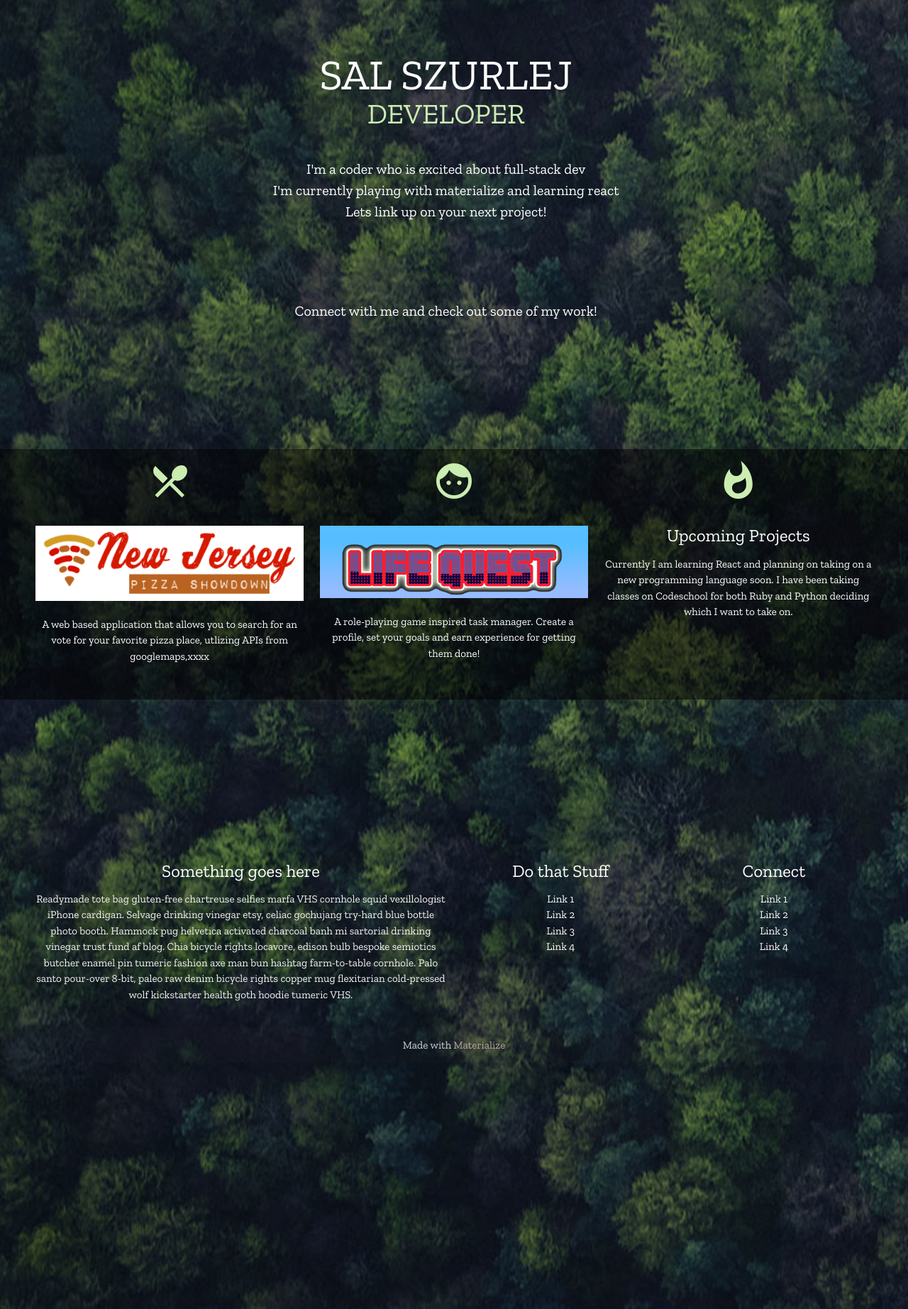
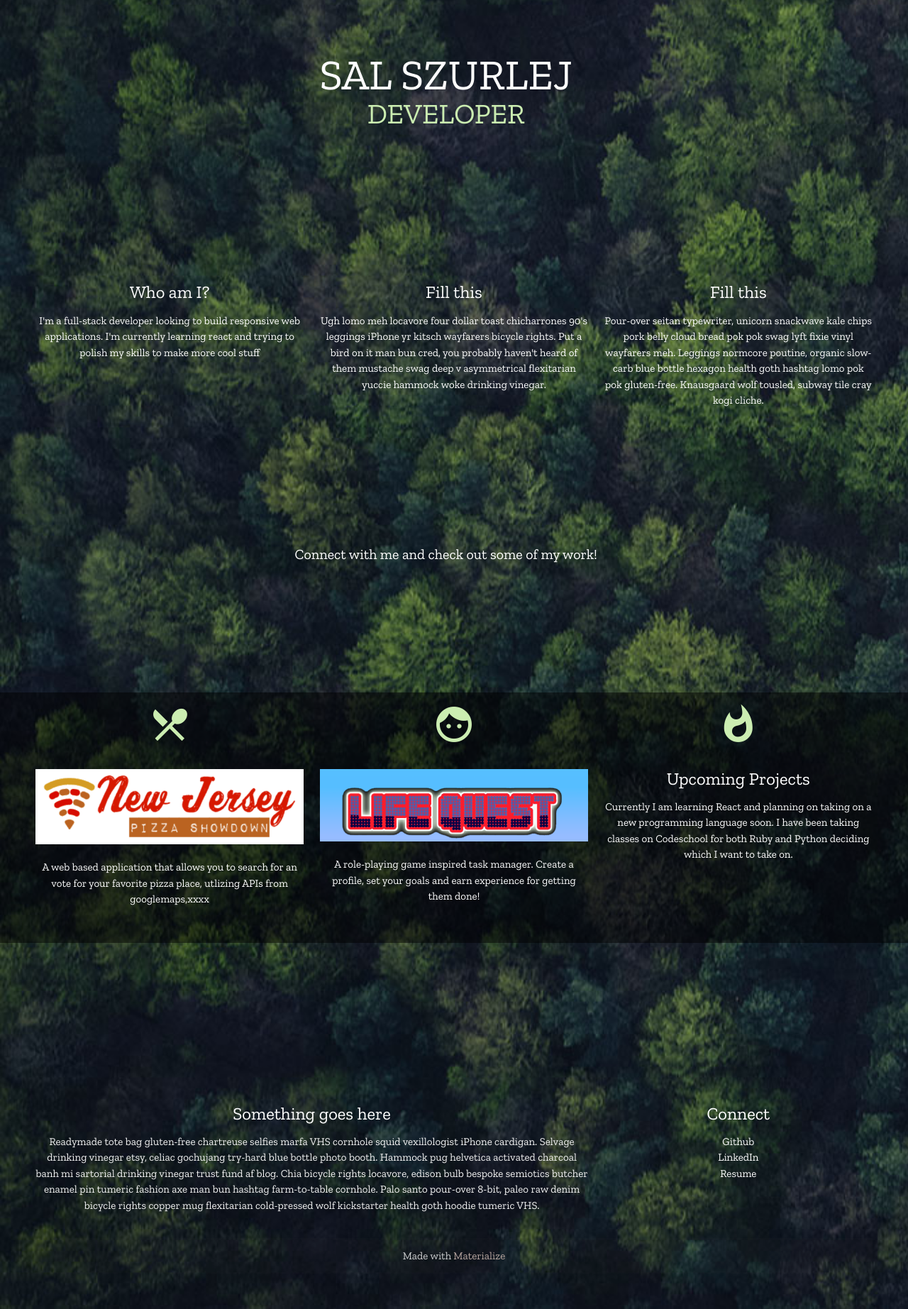
Before and after one commit to salszu/salszuPort, a PHP site: page / in a window 1280 px wide. Shown: the part 192-2037 px from the top of the page at 71% size. Run offline with PHP 8.4, Linux system fonts and the light colour scheme; some libraries are stand-ins or nearby versions; some web fonts are replaced.

Commit message:
redid bio block

```diff
--- a/assets/style.css
+++ b/assets/style.css
@@ -39,6 +39,7 @@ h5, p {
 .social {
   width: 100%;
 
+
 }
 nav {
   background-color:rgba(0, 0, 0, 0.33);
@@ -48,6 +49,10 @@ nav {
   text-align: center;
   margin-right: 50%;
 
+
+}
+.brand-logo {
+  color: #CBEDB1;
 }
 
 
--- a/index.html
+++ b/index.html
@@ -26,7 +26,7 @@
     </div>
   </nav>
   <!-- Top of page, Name and role -->
-  <div class="content container ">
+  <div class="content container">
     <div class="welcomeText row">
       <div class="welcome">
         <h1 class="greet">
@@ -38,12 +38,48 @@
       </div>
     </div>
     <!-- Short bio -->
+    <div class="container">
+    <div class="section">
+
+      <!--   Icon Section   -->
+      <div class="row">
+        <div class="col s12 m4">
+          <div class="icon-block">
+            <h2 class="center brown-text"><i class="material-icons"></i></h2>
+            <h5 class="center">Who am I?</h5>
+
+            <p class="light">I'm a full-stack developer looking to build responsive web applications. I'm currently learning react and trying to polish my skills to make more cool stuff</p>
+          </div>
+        </div>
+
+        <div class="col s12 m4">
+          <div class="icon-block">
+            <h2 class="center brown-text"><i class="material-icons"></i></h2>
+            <h5 class="center">Fill this</h5>
+
+            <p class="light">Ugh lomo meh locavore four dollar toast chicharrones 90's leggings iPhone yr kitsch wayfarers bicycle rights. Put a bird on it man bun cred, you probably haven't heard of them mustache swag deep v asymmetrical flexitarian yuccie hammock woke drinking vinegar.</p>
+          </div>
+        </div>
+
+        <div class="col s12 m4">
+          <div class="icon-block">
+            <h2 class="center brown-text"><i class="material-icons"></i></h2>
+            <h5 class="center">Fill this </h5>
+
+            <p class="light"> Pour-over seitan typewriter, unicorn snackwave kale chips pork belly cloud bread pok pok swag lyft fixie vinyl wayfarers meh. Leggings normcore poutine, organic slow-carb blue bottle hexagon health goth hashtag lomo pok pok gluten-free. Knausgaard wolf tousled, subway tile cray kogi cliche.</p>
+          </div>
+        </div>
+      </div>
+
+    </div>
+  </div>
+
     <div class="social row">
-      <div class="follow">
+     <!-- <div class="follow">
         <p class="followUs ">
           I'm a coder who is excited about full-stack dev <br> I'm currently playing with materialize and learning react <br> Lets link up on your next project!
         </p>
-      </div>
+      </div> -->
       <p class="followUs">
         <br><br><br>Connect with me and check out some of my work!
       </p>
@@ -102,28 +138,19 @@
     <footer class="page-footer" id="myFooter">
       <div class="container">
         <div class="row">
-          <div class="col l6 s12">
+          <div class="col l8 s12">
             <h5 class="white-text">Something goes here</h5>
             <p class="grey-text text-lighten-4">Readymade tote bag gluten-free chartreuse selfies marfa VHS cornhole squid vexillologist iPhone cardigan. Selvage drinking vinegar etsy, celiac gochujang try-hard blue bottle photo booth. Hammock pug helvetica activated charcoal banh mi sartorial
               drinking vinegar trust fund af blog. Chia bicycle rights locavore, edison bulb bespoke semiotics butcher enamel pin tumeric fashion axe man bun hashtag farm-to-table cornhole. Palo santo pour-over 8-bit, paleo raw denim bicycle rights copper
               mug flexitarian cold-pressed wolf kickstarter health goth hoodie tumeric VHS.</p>
           </div>
-          <div class="col l3 s12">
-            <h5 class="white-text">Do that Stuff</h5>
-            <ul>
-              <li><a class="white-text" href="#!">Link 1</a></li>
-              <li><a class="white-text" href="#!">Link 2</a></li>
-              <li><a class="white-text" href="#!">Link 3</a></li>
-              <li><a class="white-text" href="#!">Link 4</a></li>
-            </ul>
-          </div>
-          <div class="col l3 s12">
+          <div class="col l4 s12">
             <h5 class="white-text">Connect</h5>
             <ul>
-              <li><a class="white-text" href="#!">Link 1</a></li>
-              <li><a class="white-text" href="#!">Link 2</a></li>
-              <li><a class="white-text" href="#!">Link 3</a></li>
-              <li><a class="white-text" href="#!">Link 4</a></li>
+              <li><a class="white-text" href="https://www.github.com/salszu" target="_blank">Github</a></li>
+              <li><a class="white-text" href="https://www.linkedin.com/in/salszurlej" target="_blank">LinkedIn</a></li>
+              <li><a class="white-text" href="assets/documents/sscv1.pdf" target="_blank">Resume</a></li>
+             <!-- <li><a class="white-text" href="#!">Link 4</a></li> -->
             </ul>
           </div>
         </div>
```
